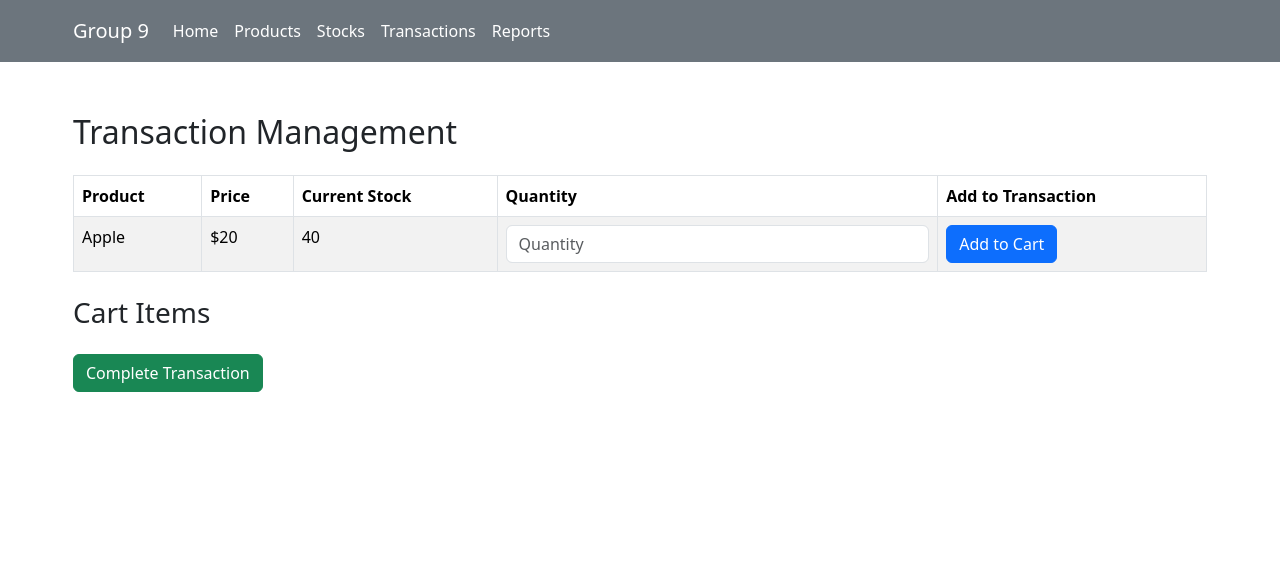
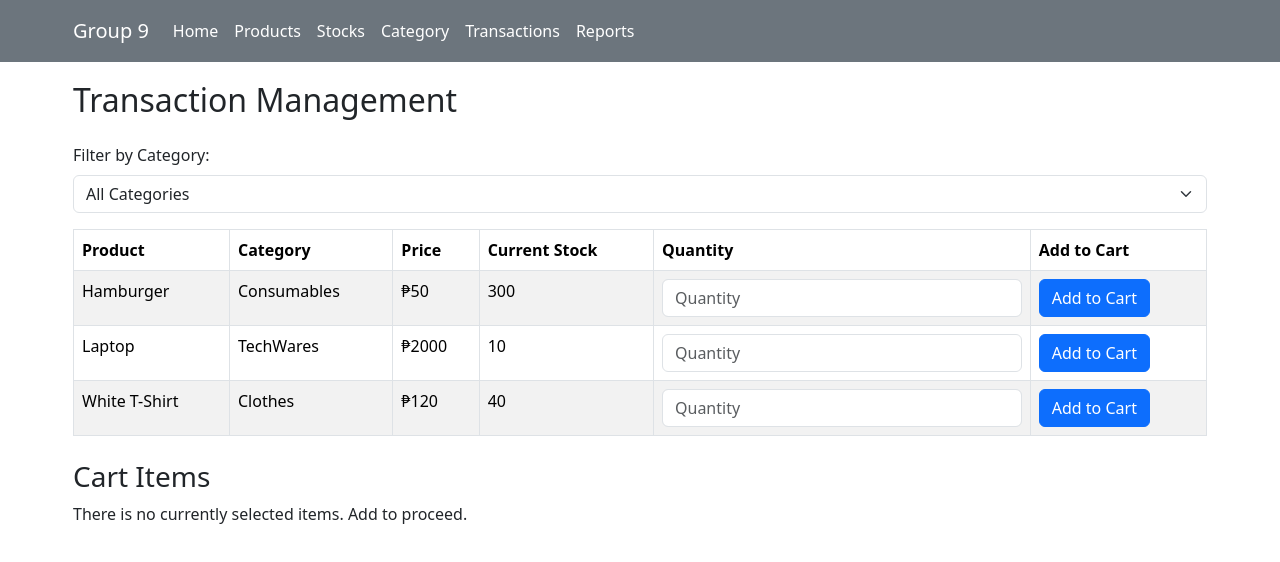
Before and after one commit to Najumi31/Final_Exam, a React (Create React App) app: page /transactions in a window 1280 px wide. Shown: the top 562 px of the page. Built offline with nearby package versions, Linux system fonts and the light colour scheme.

Commit message:
backendfinish

```diff
--- a/src/App.js
+++ b/src/App.js
@@ -1,4 +1,4 @@
-import React from 'react';
+import React, { useState } from 'react';
 import { BrowserRouter as Router, Routes, Route } from 'react-router-dom';
 import Product from './Pages/product';
 import Home from './Pages/home';
@@ -6,17 +6,22 @@ import NavbarComponent from './Pages/navbar';
 import Stock from './Pages/stock';
 import Transactions from './Pages/transactions';
 import Reports from './Pages/reports';
+import CategoryManagement from './Pages/category';
 import 'bootstrap/dist/css/bootstrap.min.css';
 
 function App() {
   const initialProducts = [
-    { id: '1', name: 'Apple', price: 20, stock: 40, category: 'Consumables' },
+    { id: '1', name: 'Hamburger', price: 50, stock: 300, category: 'Consumables' },
+    { id: '2', name: 'Laptop', price: 2000, stock: 10, category: 'TechWares' },
+    { id: '3', name: 'White T-Shirt', price: 120, stock: 40, category: 'Clothes' }
     // Add more products as needed
   ];
 
-  const initialCategories = ['Consumables', 'Clothes', 'Homewares'];
+  const initialCategories = ['Consumables', 'Clothes', 'TechWares'];
 
-  const [products, setProducts] = React.useState(initialProducts);
+  const [products, setProducts] = useState(initialProducts);
+  const [transactions, setTransactions] = useState([]);
+  const [categories, setCategories] = useState(initialCategories);
 
   const addProduct = (newProduct) => {
     setProducts([...products, newProduct]);
@@ -32,16 +37,34 @@ function App() {
     );
   };
 
-  const updateStock = (productId, newStock) => {
+  const updateStock = (productsToUpdate) => {
     setProducts((prevProducts) =>
-      prevProducts.map((product) =>
-        product.id === productId ? { ...product, stock: parseFloat(newStock) || 0 } : product
-      )
+      prevProducts.map((product) => {
+        const updatedProduct = productsToUpdate.find((p) => p.id === product.id);
+        return updatedProduct ? { ...product, stock: updatedProduct.stock } : product;
+      })
     );
   };
 
-  const completeTransaction = (transactions) => {
-    console.log('Complete transaction function not implemented');
+  const completeTransaction = (newTransactions) => {
+    setTransactions((prevTransactions) => [...prevTransactions, ...newTransactions]);
+  };
+
+  const addCategory = (newCategory) => {
+    setCategories([...categories, newCategory]);
+  };
+
+  const deleteCategory = (category) => {
+    // Check if any product is using the category
+    const isCategoryUsed = products.some((product) => product.category === category);
+
+    if (isCategoryUsed) {
+      alert(`Cannot delete category "${category}" as it is associated with one or more products.`);
+      return;
+    }
+
+    // If not used, proceed with deletion
+    setCategories(categories.filter((c) => c !== category));
   };
 
   return (
@@ -56,7 +79,7 @@ function App() {
               <div>
                 <Product
                   products={products}
-                  categories={initialCategories}
+                  categories={categories}
                   addProduct={addProduct}
                   deleteProduct={deleteProduct}
                   updateProduct={updateProduct}
@@ -70,7 +93,11 @@ function App() {
             path="/transactions"
             element={<Transactions products={products} updateStock={updateStock} completeTransaction={completeTransaction} />}
           />
-          <Route path="/reports" element={<Reports transactions={[]} />} />
+          <Route path="/reports" element={<Reports transactions={transactions} />} />
+          <Route
+            path="/category"
+            element={<CategoryManagement categories={categories} addCategory={addCategory} deleteCategory={deleteCategory} />}
+          />
         </Routes>
       </Router>
     </div>
--- /dev/null
+++ b/src/Pages/category.js
@@ -0,0 +1,56 @@
+import React, { useState } from 'react';
+
+const Category = ({ categories, addCategory, deleteCategory }) => {
+  const [newCategory, setNewCategory] = useState('');
+
+  const handleAddCategory = () => {
+    if (newCategory.trim() !== '') {
+      addCategory(newCategory.trim());
+      setNewCategory('');
+    }
+  };
+
+  const handleDeleteCategory = (category) => {
+    if (window.confirm(`Are you sure you want to delete the category "${category}"?`)) {
+      deleteCategory(category);
+    }
+  };
+
+  return (
+    <div className="container mt-4">
+      <h2 className="mb-4">Category Management</h2>
+      <div className="mb-3">
+        <label htmlFor="newCategory" className="form-label">
+          New Category:
+        </label>
+        <div className="input-group">
+          <input
+            type="text"
+            id="newCategory"
+            className="form-control"
+            value={newCategory}
+            onChange={(e) => setNewCategory(e.target.value)}
+            placeholder="Enter new category"
+          />
+          <button className="btn btn-primary" onClick={handleAddCategory}>
+            Add Category
+          </button>
+        </div>
+      </div>
+
+      <h4>Existing Categories:</h4>
+      <ul className="list-group">
+        {categories.map((category, index) => (
+          <li key={index} className="list-group-item d-flex justify-content-between align-items-center">
+            {category}
+            <button className="btn btn-danger" onClick={() => handleDeleteCategory(category)}>
+              Delete
+            </button>
+          </li>
+        ))}
+      </ul>
+    </div>
+  );
+};
+
+export default Category;
--- a/src/Pages/navbar.js
+++ b/src/Pages/navbar.js
@@ -15,6 +15,7 @@ const NavbarComponent = () => {
           <Link className="nav-link" to="/" style={{color: 'white'}}>Home</Link>
           <Link className="nav-link" to="/product" style={{color: 'white'}}>Products</Link>
           <Link className="nav-link" to="/stock" style={{color: 'white'}}>Stocks</Link>
+          <Link className="nav-link" to="/category" style={{color: 'white'}}>Category</Link>
           <Link className="nav-link" to="/transactions" style={{color: 'white'}}>Transactions</Link>
           <Link className="nav-link" to="/reports" style={{color: 'white'}}>Reports</Link>
         </Nav>
--- a/src/Pages/reports.js
+++ b/src/Pages/reports.js
@@ -3,12 +3,18 @@ import 'bootstrap/dist/css/bootstrap.min.css';
 
 const Reports = ({ transactions }) => {
   const [sortOrder, setSortOrder] = useState('asc');
+  const [selectedCategory, setSelectedCategory] = useState('');
 
   const toggleSortOrder = () => {
     setSortOrder(sortOrder === 'asc' ? 'desc' : 'asc');
   };
 
-  const sortedTransactions = [...transactions].sort((a, b) => {
+  // Filter transactions based on the selected category
+  const filteredTransactions = selectedCategory
+    ? transactions.filter((transaction) => transaction.category === selectedCategory)
+    : transactions;
+
+  const sortedTransactions = [...filteredTransactions].sort((a, b) => {
     const order = sortOrder === 'asc' ? 1 : -1;
     return order * (a.quantity - b.quantity);
   });
@@ -18,34 +24,63 @@ const Reports = ({ transactions }) => {
   }, 0);
 
   return (
+    <div className="container mt-4">
+      <h2>Transaction Report</h2>
+
+      {/* Category filter */}
+      <div className="mb-3">
+        <label htmlFor="categoryFilter" className="form-label">
+          Filter by Category:
+        </label>
+        <select
+          id="categoryFilter"
+          className="form-select"
+          value={selectedCategory}
+          onChange={(e) => setSelectedCategory(e.target.value)}
+        >
+          <option value="">All Categories</option>
+          {Array.from(new Set(transactions.map((transaction) => transaction.category))).map((category) => (
+            <option key={category} value={category}>
+              {category}
+            </option>
+          ))}
+        </select>
+      </div>
+
+      {filteredTransactions.length === 0 ? (
+        <p>No transactions to report</p>
+      ) : (
         <div>
-      <h2>Transaction Report</h2>
-      <table>
-        <thead>
+          <table className="table table-bordered">
+            <thead className="thead-light">
               <tr>
-            <th>Product ID</th>
                 <th>Name</th>
+                <th>Category</th>
                 <th>Quantity</th>
-            <th>Total Price</th>
+                <th>Price</th>
+                <th>Overall Price</th>
               </tr>
             </thead>
             <tbody>
               {sortedTransactions.map((transaction, index) => (
                 <tr key={index}>
-              <td>{transaction.id}</td>
                   <td>{transaction.name}</td>
+                  <td>{transaction.category}</td>
                   <td>{transaction.quantity}</td>
-              <td>{transaction.quantity * transaction.price}</td>
+                  <td>₱{transaction.price}</td>
+                  <td>₱{transaction.quantity * transaction.price}</td>
                 </tr>
               ))}
             </tbody>
           </table>
-      <div>
-        <p>Total Transaction Price: {totalTransactionPrice}</p>
-        <button onClick={toggleSortOrder}>
+          <div className="mt-3">
+            <p>Total Transaction Price: ₱{totalTransactionPrice}</p>
+            <button className="btn btn-primary" onClick={toggleSortOrder}>
               Sort by Quantity {sortOrder === 'asc' ? 'Ascending' : 'Descending'}
             </button>
           </div>
+        </div>
+      )}
     </div>
   );
 };
--- a/src/Pages/stock.js
+++ b/src/Pages/stock.js
@@ -2,67 +2,86 @@ import React, { useState } from 'react';
 import 'bootstrap/dist/css/bootstrap.min.css';
 
 const Stock = ({ products, updateStock }) => {
-  const [productId, setProductId] = useState('');
-  const [newStock, setNewStock] = useState('');
+  const [stockUpdates, setStockUpdates] = useState({});
+  const [selectedCategory, setSelectedCategory] = useState('');
 
-  // Function to find the current stock of the selected product
-  const getCurrentStock = () => {
-    const selectedProduct = products.find((product) => product.id === productId);
-    return selectedProduct ? selectedProduct.stock : 0;
+  const handleUpdateStock = (productId, newStock) => {
+    setStockUpdates((prevUpdates) => ({ ...prevUpdates, [productId]: newStock }));
   };
 
-  const handleUpdateStock = () => {
-    if (productId && newStock) {
-      const currentStock = getCurrentStock();
-      const totalStock = currentStock + parseFloat(newStock);
-      updateStock(productId, totalStock);
-      setProductId('');
-      setNewStock('');
-    }
+  const applyStockUpdates = () => {
+    const updatedProducts = products.map((product) => ({
+      ...product,
+      stock: product.stock + (stockUpdates[product.id] || 0),
+    }));
+
+    updateStock(updatedProducts);
+    setStockUpdates({});
   };
+
+  // Filter products based on the selected category
+  const filteredProducts = selectedCategory
+    ? products.filter((product) => product.category === selectedCategory)
+    : products;
 
   return (
     <div className="container mt-4">
       <h2 className="mb-4">Stock Management</h2>
+
+      {/* Category filter */}
       <div className="mb-3">
-        <label htmlFor="productId" className="form-label">
-          Product:
+        <label htmlFor="categoryFilter" className="form-label">
+          Filter by Category:
         </label>
         <select
-          id="productId"
+          id="categoryFilter"
           className="form-select"
-          value={productId}
-          onChange={(e) => setProductId(e.target.value)}
+          value={selectedCategory}
+          onChange={(e) => setSelectedCategory(e.target.value)}
         >
-          <option value="" disabled>
-            Select a product
-          </option>
-          {products.map((product) => (
-            <option key={product.id} value={product.id}>
-              {product.name}
+          <option value="">All Categories</option>
+          {Array.from(new Set(products.map((product) => product.category))).map((category) => (
+            <option key={category} value={category}>
+              {category}
             </option>
           ))}
         </select>
+      </div>
 
-        {/* Display current stock */}
-        <p className="mt-2">Current Stock: {getCurrentStock()}</p>
-
-        <label htmlFor="newStock" className="form-label">
-          Add Stock:
-        </label>
+      {/* Table */}
+      <table className="table table-bordered table-striped">
+        <thead>
+          <tr>
+            <th>Product</th>
+            <th>Category</th>
+            <th>Current Stock</th>
+            <th>Add Stock</th>
+          </tr>
+        </thead>
+        <tbody>
+          {filteredProducts.map((product) => (
+            <tr key={product.id}>
+              <td>{product.name}</td>
+              <td>{product.category}</td>
+              <td>{product.stock}</td>
+              <td>
                 <input
                   type="number"
-          id="newStock"
                   className="form-control"
-          value={newStock}
-          onChange={(e) => setNewStock(e.target.value)}
+                  value={stockUpdates[product.id] || ''}
+                  onChange={(e) => handleUpdateStock(product.id, parseFloat(e.target.value))}
                   placeholder="Add Stock"
                 />
+              </td>
+            </tr>
+          ))}
+        </tbody>
+      </table>
 
-        <button className="btn btn-primary mt-3" onClick={handleUpdateStock}>
+      {/* Button to apply stock updates */}
+      <button className="btn btn-primary mt-3" onClick={applyStockUpdates}>
         Add Stock
       </button>
-      </div>
     </div>
   );
 };
--- a/src/Pages/transactions.js
+++ b/src/Pages/transactions.js
@@ -4,6 +4,7 @@ import 'bootstrap/dist/css/bootstrap.min.css';
 const Transactions = ({ products, updateStock, completeTransaction: completeTransactionProp }) => {
   const [transactions, setTransactions] = useState([]);
   const [quantityInputs, setQuantityInputs] = useState({});
+  const [selectedCategory, setSelectedCategory] = useState('');
 
   const addToTransaction = (productId, quantity) => {
     const existingProduct = transactions.find((item) => item.id === productId);
@@ -32,11 +33,36 @@ const Transactions = ({ products, updateStock, completeTransaction: completeTran
   };
 
   const handleCompleteTransaction = () => {
-    transactions.forEach((item) => {
+    if (transactions.length === 0) {
+      alert('There is no currently selected items. Add to proceed.');
+      return;
+    }
+
+    const isStockAvailable = transactions.every((item) => {
       const productToAdd = products.find((product) => product.id === item.id);
-      const updatedStock = productToAdd.stock - item.quantity;
-      updateStock(item.id, updatedStock);
+      return productToAdd.stock - item.quantity >= 0;
     });
+
+    if (!isStockAvailable) {
+      alert('Insufficient stock for one or more items in the transaction!');
+      return;
+    }
+
+    // Update the stock and create the new transaction array
+    const updatedProducts = products.map((product) => {
+      const transactionItem = transactions.find((item) => item.id === product.id);
+
+      if (transactionItem) {
+        return {
+          ...product,
+          stock: product.stock - transactionItem.quantity,
+        };
+      }
+
+      return product;
+    });
+
+    updateStock(updatedProducts);
 
     completeTransactionProp(transactions);
     setTransactions([]);
@@ -47,24 +73,49 @@ const Transactions = ({ products, updateStock, completeTransaction: completeTran
     return selectedProduct ? selectedProduct.stock : 0;
   };
 
+  const filteredProducts = selectedCategory
+    ? products.filter((product) => product.category === selectedCategory)
+    : products;
+
   return (
-    <div className="container mt-5">
+    <div className="container mt-3">
       <h2 className="mb-4">Transaction Management</h2>
+      <div className="mb-3">
+        <label htmlFor="categoryFilter" className="form-label">
+          Filter by Category:
+        </label>
+        <select
+          id="categoryFilter"
+          className="form-select"
+          value={selectedCategory}
+          onChange={(e) => setSelectedCategory(e.target.value)}
+        >
+          <option value="">All Categories</option>
+          {Array.from(new Set(products.map((product) => product.category))).map((category) => (
+            <option key={category} value={category}>
+              {category}
+            </option>
+          ))}
+        </select>
+      </div>
+
       <table className="table table-bordered table-striped">
         <thead>
           <tr>
             <th>Product</th>
+            <th>Category</th>
             <th>Price</th>
             <th>Current Stock</th>
             <th>Quantity</th>
-            <th>Add to Transaction</th>
+            <th>Add to Cart</th>
           </tr>
         </thead>
         <tbody>
-          {products.map((product) => (
+          {filteredProducts.map((product) => (
             <tr key={product.id}>
               <td>{product.name}</td>
-              <td>${product.price}</td>
+              <td>{product.category}</td>
+              <td>₱{product.price}</td>
               <td>{getCurrentStock(product.id)}</td>
               <td>
                 <input
@@ -91,20 +142,27 @@ const Transactions = ({ products, updateStock, completeTransaction: completeTran
       </table>
 
       <h3 className="mt-4">Cart Items</h3>
+      {transactions.length === 0 ? (
+        <p>There is no currently selected items. Add to proceed.</p>
+      ) : (
         <ul className="list-group">
           {transactions.map((item) => (
             <li key={item.id} className="list-group-item">
-            {item.name} - Quantity: {item.quantity} - Total: ${item.quantity * item.price}
+              {item.name} - Quantity: {item.quantity} - Total: ₱{item.quantity * item.price}
               <button className="btn btn-danger ms-2" onClick={() => removeFromTransaction(item.id)}>
                 Remove
               </button>
             </li>
           ))}
         </ul>
+      )}
 
+      {/* Conditionally render the Complete Transaction button */}
+      {transactions.length > 0 && (
         <button className="btn btn-success mt-3" onClick={handleCompleteTransaction}>
           Complete Transaction
         </button>
+      )}
     </div>
   );
 };
```
Lines whose indentation alone changed are shown as unchanged.
